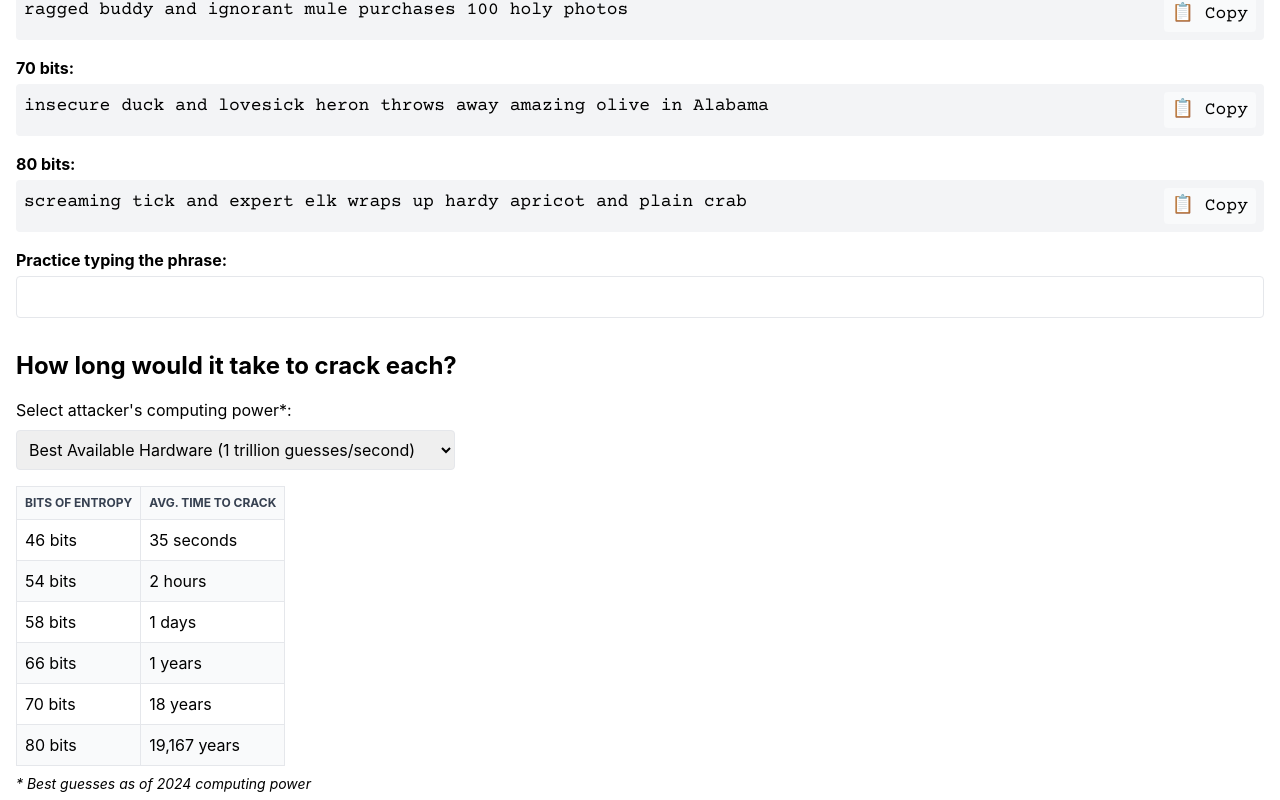
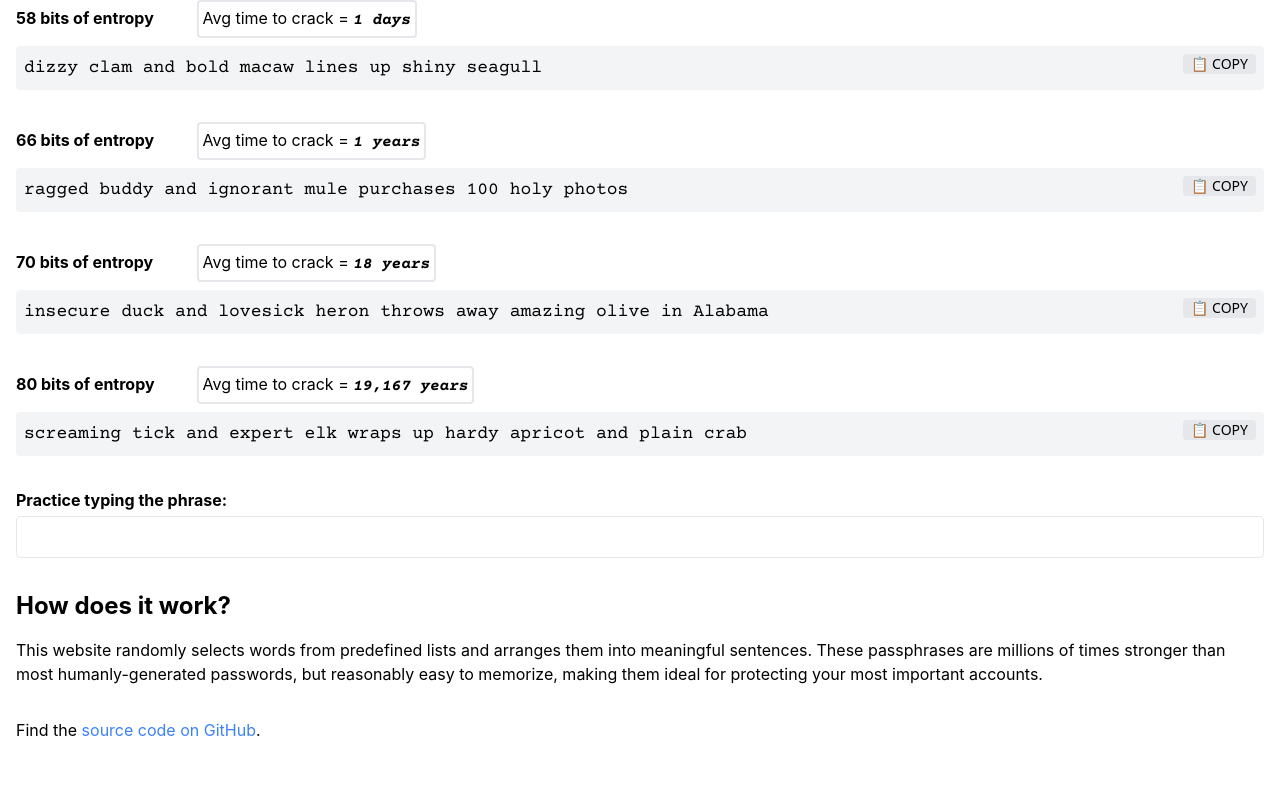
Before and after one commit to blanchardjeremy/strongphrase.net, a React (Create React App) app: page / in a window 1280 px wide. Shown: the part 560-1360 px from the top of the page. After the commit the page ends 1334 px from the top, so only its background shows below. Built offline with nearby package versions, Linux system fonts and the light colour scheme.

Commit message:
Move crack times right alongside passwords

```diff
--- a/src/App.js
+++ b/src/App.js
@@ -1,6 +1,5 @@
 import React, { useState, useCallback } from 'react';
 import PassphraseGenerator from './PassphraseGenerator.js';
-import CrackTimeTable from './CrackTimeTable.js';
 import './App.css';
 
 
@@ -12,7 +11,6 @@ const App = () => {
         <p className="text-xl">Cryptographically Secure Passphrase Generator</p>
       </header>
       <PassphraseGenerator />
-      <CrackTimeTable />
       <section className="mt-8">
         <h2 className="text-2xl font-bold mb-4">How does it work?</h2>
         <p>
--- a/src/CrackTimeTable.css
+++ /dev/null
@@ -1,4 +0,0 @@
-.crack-time-table tr.highlight {
-  background-color: rgb(210, 255, 216);
-  color: rgb(14, 99, 14);
-}
--- a/src/CrackTimeTable.js
+++ /dev/null
@@ -1,57 +0,0 @@
-import React, { useState, useMemo } from 'react';
-import { timeToCrack, convertTimeToReadableFormat } from './utils.js';
-
-const CrackTimeTable = ({ copiedBits }) => {
-  const [hashRate, setHashRate] = useState(1e12);
-
-  const crackTimes = useMemo(() => {
-    return [46, 54, 58, 66, 70, 80].map(bits => ({
-      bits,
-      time: convertTimeToReadableFormat(timeToCrack(bits, hashRate))
-    }));
-  }, [hashRate]);
-
-  return (
-    <section className="mt-8">
-      <h2 className="text-2xl font-bold mb-4">How long would it take to crack each?</h2>
-      <div className="mb-4">
-        <label htmlFor="hashRateSelect" className="block mb-2">Select attacker's computing power*:</label>
-        <select
-          id="hashRateSelect"
-          value={hashRate}
-          onChange={(e) => setHashRate(Number(e.target.value))}
-          className="p-2 border rounded"
-        >
-          <option value={1e2}>Online attack (10 guesses/second)</option>
-          <option value={1e6}>Slow attack (1 million guesses/second)</option>
-          <option value={1e10}>Standard Consumer GPU (10 billion guesses/second)</option>
-          <option value={1e11}>High-end GPU (100 billion guesses/second)</option>
-          <option value={1e12}>Best Available Hardware (1 trillion guesses/second)</option>
-          <option value={1e14}>Nation State Attacker (100 trillion guesses/second)</option>
-        </select>
-      </div>
-      <table className="border-collapse crack-time-table">
-        <thead className="text-xs text-gray-700 uppercase bg-gray-50 dark:bg-gray-700 dark:text-gray-400">
-          <tr>
-            <th className="border p-2">Bits of Entropy</th>
-            <th className="border p-2">Avg. Time to Crack</th>
-          </tr>
-        </thead>
-        <tbody>
-          {crackTimes.map(({ bits, time }) => (
-            <tr
-              key={bits}
-              className={`bg-white border-b dark:bg-gray-800 dark:border-gray-700 hover:bg-gray-100 dark:hover:bg-gray-500 odd:bg-white odd:dark:bg-gray-900 even:bg-gray-50 even:dark:bg-gray-800 ${copiedBits === bits ? 'highlight' : ''}`}
-            >
-              <td className="border p-2">{bits} bits</td>
-              <td className="border p-2">{time}</td>
-            </tr>
-          ))}
-        </tbody>
-      </table>
-      <p className="mt-2 text-sm italic">* Best guesses as of 2024 computing power</p>
-    </section>
-  );
-};
-
-export default CrackTimeTable;
--- a/src/PassphraseGenerator.css
+++ b/src/PassphraseGenerator.css
@@ -1,15 +1,35 @@
 
 .passphrase-content {
-  @apply bg-gray-100 p-2 rounded flex-grow font-custom text-lg
+  @apply p-2 bg-gray-100 rounded flex-grow font-custom text-lg
+}
+
+.passphrase-content {
+  @apply bg-gray-100 items-center
 }
 
 /* highlight when hovering */
 .passphrase-content:hover,
 .copied {
-  background-color: rgb(210, 255, 216);
-  color: rgb(14, 99, 14);
+  @apply bg-green-100 text-green-800 cursor-pointer
+}
 
-  /* make pointer a hand on hover */
-  cursor: pointer;
+.crack-time {
+  @apply p-1 mb-1 rounded flex-grow  inline-block border-2
+}
 
+.crack-time em {
+  @apply font-custom font-bold
 }
+
+.copy-button {
+  @apply px-2 rounded float-right text-sm uppercase font-sans
+}
+
+.copy-button {
+  @apply bg-gray-200
+}
+
+.passphrase-content:hover .copy-button,
+.copied .copy-button {
+  @apply bg-green-300
+}
--- a/src/PassphraseGenerator.js
+++ b/src/PassphraseGenerator.js
@@ -1,11 +1,12 @@
-import React, { useState, useCallback, useEffect } from 'react';
-import { getPassphrase } from './utils.js';
+import React, { useState, useCallback, useEffect, useMemo } from 'react';
+import { timeToCrack, convertTimeToReadableFormat, getPassphrase } from './utils.js';
 import './PassphraseGenerator.css';
 
 const PassphraseGenerator = () => {
   const [passphrases, setPassphrases] = useState({});
   const [practiceInput, setPracticeInput] = useState('');
   const [copiedBits, setCopiedBits] = useState(null);
+  const [hashRate, setHashRate] = useState(1e12);
 
   const generatePassphrases = useCallback(() => {
     const newPassphrases = {};
@@ -14,6 +15,13 @@ const PassphraseGenerator = () => {
     });
     setPassphrases(newPassphrases);
   }, []);
+
+  const crackTimes = useMemo(() => {
+    return [46, 54, 58, 66, 70, 80].map(bits => ({
+      bits,
+      time: convertTimeToReadableFormat(timeToCrack(bits, hashRate))
+    }));
+  }, [hashRate]);
 
   const copyToClipboard = useCallback((text, bits) => {
     navigator.clipboard.writeText(text);
@@ -38,16 +46,34 @@ const PassphraseGenerator = () => {
           ♻️ Refresh!
         </button>
       </div>
-      {Object.entries(passphrases).map(([bits, passphrase]) => (
-        <div key={bits} className="mb-4">
-          <label className="block font-bold mb-1">{bits} bits:</label>
+
+      <div className="mb-4">
+        <label htmlFor="hashRateSelect" className="mb-2 mr-3">Select attacker's computing power*:</label>
+        <select
+          id="hashRateSelect"
+          value={hashRate}
+          onChange={(e) => setHashRate(Number(e.target.value))}
+          className="p-2 border rounded"
+        >
+          <option value={1e2}>Online attack (10 guesses/second)</option>
+          <option value={1e6}>Slow attack (1 million guesses/second)</option>
+          <option value={1e10}>Standard Consumer GPU (10 billion guesses/second)</option>
+          <option value={1e11}>High-end GPU (100 billion guesses/second)</option>
+          <option value={1e12}>Best Available Hardware (1 trillion guesses/second)</option>
+          <option value={1e14}>Nation State Attacker (100 trillion guesses/second)</option>
+        </select>
+        <p className="mt-2 text-sm italic">* Best guesses as of 2024 computing power</p>
+      </div>
+      {crackTimes.map(({ bits, time }) => (
+        <div key={bits} className="mb-8">
+          <label className="block mb-1"><span className="font-bold inline-block w-44">{bits} bits of entropy</span> <span className="crack-time">Avg time to crack = <em>{time}</em></span></label>
           <div className="flex items-center">
             <div
               className={`passphrase-content ${copiedBits === bits ? 'copied' : ''}`}
-              onClick={() => copyToClipboard(passphrase, bits)}
+              onClick={() => copyToClipboard(passphrases[bits], bits)}
             >
-                {passphrase}
-                <span className="ml-2 px-2 py-1 bg-gray-50 rounded float-right" >
+                {passphrases[bits]}
+                <span className="copy-button flex items-center" >
                   {copiedBits === bits ? '✅ Copied!' : '📋 Copy'}
                 </span>
             </div>
```
